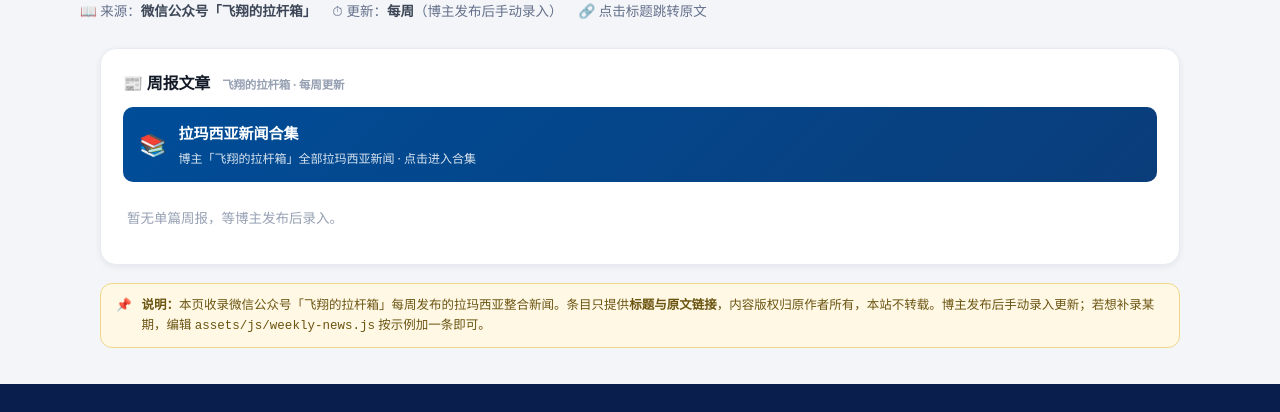
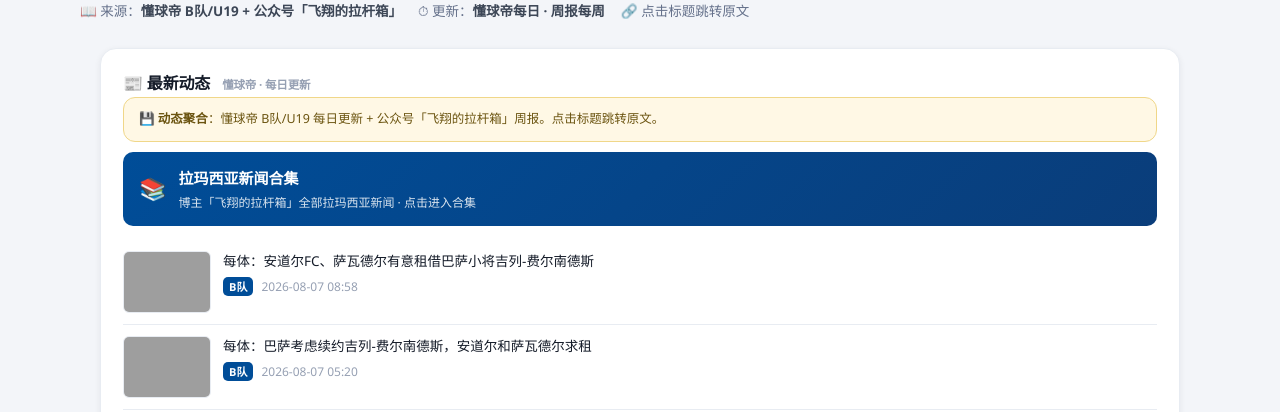
Before and after one commit to HeilSun1/lamasia, a plain HTML site: page weekly.html in a window 1280 px wide. Shown: the part 240-652 px from the top of the page. Drawn offline with Linux system fonts and the light colour scheme; grey boxes are pictures that could not be loaded.

Commit message:
feat: 周报页聚合懂球帝B队/U19新闻（按时间倒序+去重），保留合集入口

```diff
--- a/assets/css/style.css
+++ b/assets/css/style.css
@@ -481,6 +481,14 @@ a:hover { color: #0d54b8; }
 .weekly-album__note { font-size: 12px; opacity: .85; }
 .weekly-album:hover { opacity: .92; }
 
+/* 动态聚合：来源徽标 */
+.news-item__src {
+  padding: 1px 6px; border-radius: 5px; font-size: 11px; font-weight: 700; line-height: 1.6;
+}
+.news-item__src--b { background: var(--barca-blue); color: #fff; }
+.news-item__src--u { background: var(--gold-500); color: #fff; }
+.news-item__src--w { background: var(--barca-red); color: #fff; }
+
 /* 页内导航：固定右侧目录 + 回到顶部 */
 .page-toc {
   position: fixed; top: 96px; right: 16px; z-index: 40;
--- a/assets/js/weekly.js
+++ b/assets/js/weekly.js
@@ -1,7 +1,12 @@
 /* ═══════════════════════════════════════════════════════════════
-   拉玛西亚信息站 · 拉玛西亚周报渲染
-   数据：assets/js/weekly-news.js 的 window.WEEKLY_ALBUM（合集入口）
-         + window.WEEKLY_NEWS（单篇，手动维护）。
+   拉玛西亚信息站 · 拉玛西亚周报渲染（动态聚合）
+   ─────────────────────────────────────────────────────────────
+   数据：
+     window.WEEKLY_ALBUM        —— 公众号「飞翔的拉杆箱」系列合集入口（置顶）
+     window.DQD_BARCA_NEWS      —— 懂球帝 B队 球队资讯（每日更新）
+     window.DQD_U19_NEWS        —— 懂球帝 U19 球队资讯（每日更新）
+     window.WEEKLY_NEWS         —— 手动录入的公众号单篇周报
+   三路动态合并后按时间倒序展示。
    仅用于 weekly.html
    ═══════════════════════════════════════════════════════════════ */
 (function () {
@@ -15,11 +20,37 @@
     return String(s == null ? "" : s).replace(/&/g, "&amp;").replace(/</g, "&lt;").replace(/>/g, "&gt;").replace(/"/g, "&quot;");
   }
 
+  // 统一条目结构，附上来源
+  function withSource(n, source) {
+    return {
+      title: n.title || "", url: n.url || "",
+      time: n.time || n.date || "",
+      tag: n.tag || "", img: n.img || "",
+      issue: n.issue || "", source: source
+    };
+  }
+
   var album = window.WEEKLY_ALBUM || null;
-  var news = window.WEEKLY_NEWS || [];
+  var items = [];
+
+  // 手动周报（公众号单篇）
+  (window.WEEKLY_NEWS || []).forEach(function (n) { items.push(withSource(n, "周报")); });
+  // 懂球帝 B队
+  var barca = window.DQD_BARCA_NEWS && window.DQD_BARCA_NEWS.news;
+  if (barca) barca.forEach(function (n) { items.push(withSource(n, "B队")); });
+  // 懂球帝 U19
+  var u19 = window.DQD_U19_NEWS && window.DQD_U19_NEWS.news;
+  if (u19) u19.forEach(function (n) { items.push(withSource(n, "U19")); });
+
+  // 按 URL 去重（同一篇新闻可能同时出现在 B队 与 U19 源）
+  var seen = {};
+  items = items.filter(function (n) { if (seen[n.url]) return false; seen[n.url] = true; return true; });
+
+  // 按时间倒序（新→旧）
+  items.sort(function (a, b) { return String(b.time).localeCompare(String(a.time)); });
 
   if (statusEl) {
-    statusEl.innerHTML = '<span>💾 <b>拉玛西亚周报</b>（微信公众号「飞翔的拉杆箱」· 手动录入）。点击标题跳转微信原文。</span>';
+    statusEl.innerHTML = '<span>💾 <b>动态聚合</b>：懂球帝 B队/U19 每日更新 + 公众号「飞翔的拉杆箱」周报。点击标题跳转原文。</span>';
     statusEl.style.display = "block";
   }
 
@@ -37,20 +68,24 @@
       '</a>';
   }
 
-  if (!news.length) {
-    html += '<div class="match-list-empty">暂无单篇周报，等博主发布后录入。</div>';
+  if (!items.length) {
+    html += '<div class="match-list-empty">暂无动态，稍后自动更新。</div>';
     el.innerHTML = html;
     return;
   }
 
-  news.forEach(function (n) {
+  items.forEach(function (n) {
+    var srcClass = n.source === "U19" ? "u" : (n.source === "B队" ? "b" : "w");
     html +=
       '<a class="news-item" href="' + esc(n.url) + '" target="_blank" rel="noopener">' +
+        (n.img ? '<img class="news-item__img" src="' + esc(n.img) + '" alt="" loading="lazy" referrerpolicy="no-referrer" onerror="this.style.display=\'none\'">' : '') +
         '<span class="news-item__body">' +
           '<span class="news-item__title">' + esc(n.title) + '</span>' +
           '<span class="news-item__meta">' +
+            '<span class="news-item__src news-item__src--' + srcClass + '">' + esc(n.source) + '</span>' +
             (n.issue ? '<span class="news-item__tag">第 ' + esc(n.issue) + ' 期</span>' : '') +
-            (n.date ? '<span class="news-item__time">' + esc(n.date) + '</span>' : '') +
+            (n.tag && n.tag !== "足球" ? '<span class="news-item__tag">' + esc(n.tag) + '</span>' : '') +
+            '<span class="news-item__time">' + esc(n.time) + '</span>' +
           '</span>' +
         '</span>' +
       '</a>';
--- a/weekly.html
+++ b/weekly.html
@@ -29,8 +29,8 @@
     <span class="ph-kicker">拉玛西亚整合新闻 · 每周更新</span>
     <h1>拉玛西亚周报</h1>
     <div class="ph-meta">
-      <span>📖 来源：<b>微信公众号「飞翔的拉杆箱」</b></span>
-      <span>⏱ 更新：<b>每周</b>（博主发布后手动录入）</span>
+      <span>📖 来源：<b>懂球帝 B队/U19 + 公众号「飞翔的拉杆箱」</b></span>
+      <span>⏱ 更新：<b>懂球帝每日 · 周报每周</b></span>
       <span>🔗 点击标题跳转原文</span>
     </div>
   </div>
@@ -39,14 +39,15 @@
 
     <div class="panel">
       <div class="panel-title-row">
-        <h3>📰 周报文章 <span class="tag">飞翔的拉杆箱 · 每周更新</span></h3>
+        <h3>📰 最新动态 <span class="tag">懂球帝 · 每日更新</span></h3>
       </div>
+      <div id="weekly-status" class="note-box" style="display:none"></div>
       <div id="weekly-list" class="p-body" style="margin-top:10px">
-        <div class="match-list-empty">正在加载周报…</div>
+        <div class="match-list-empty">正在加载动态…</div>
       </div>
     </div>
 
-    <div class="note-box">📌 <span><b>说明：</b>本页收录微信公众号「飞翔的拉杆箱」每周发布的拉玛西亚整合新闻。条目只提供<b>标题与原文链接</b>，内容版权归原作者所有，本站不转载。博主发布后手动录入更新；若想补录某期，编辑 <code>assets/js/weekly-news.js</code> 按示例加一条即可。</span></div>
+    <div class="note-box">📌 <span><b>说明：</b>本页聚合拉玛西亚动态：<b>懂球帝 B队/U19 球队资讯</b>（每日更新）+ <b>公众号「飞翔的拉杆箱」周报</b>（手动录入，含置顶合集入口）。条目只提供<b>标题与原文链接</b>，内容版权归原作者所有，本站不转载。</span></div>
   </section>
 
   <footer class="site-footer">
@@ -63,6 +64,8 @@
     </div>
   </footer>
 
+  <script src="assets/js/dqd-barca-news-cache.js"></script>
+  <script src="assets/js/dqd-u19-news-cache.js"></script>
   <script src="assets/js/weekly-news.js"></script>
   <script src="assets/js/weekly.js"></script>
 </body>
```
